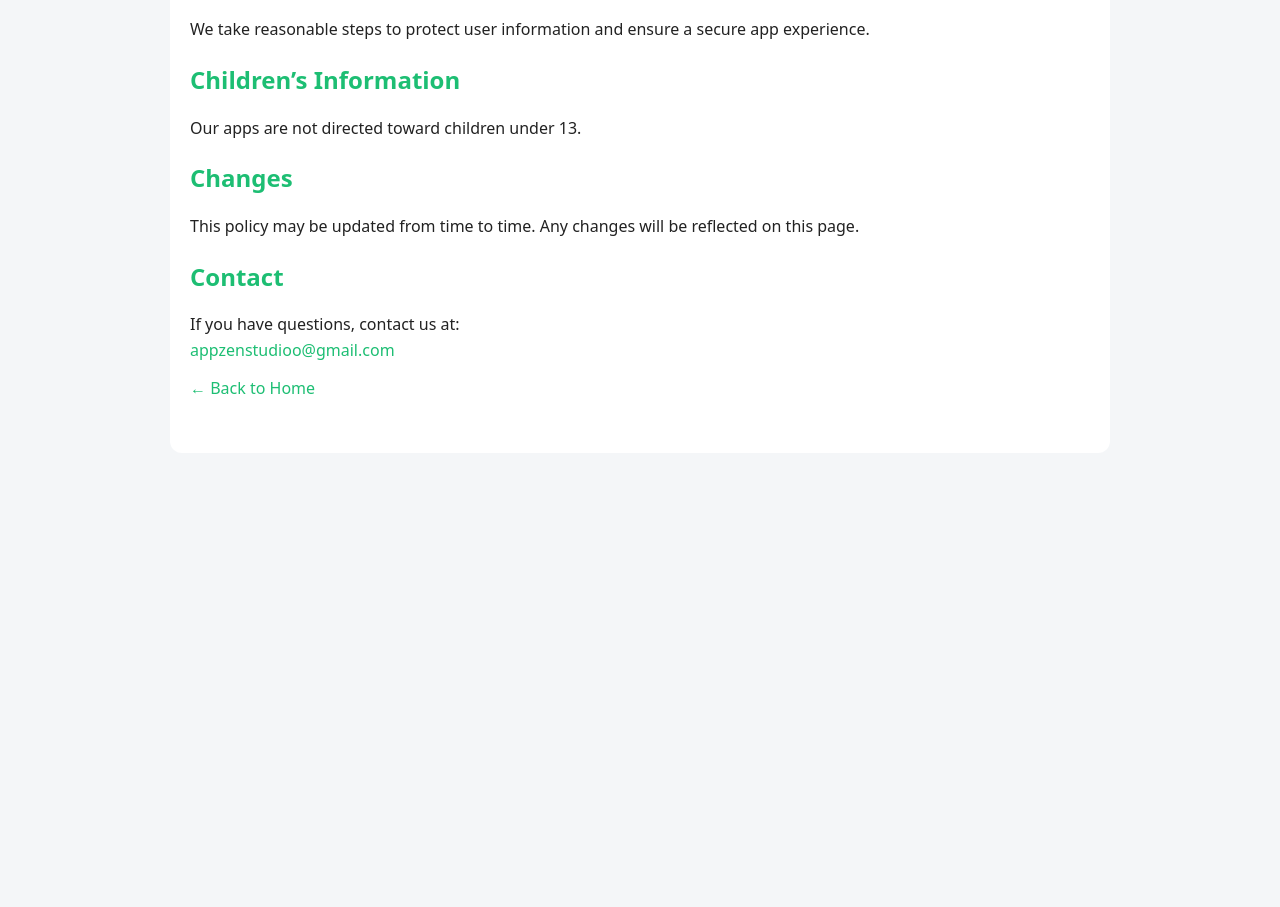
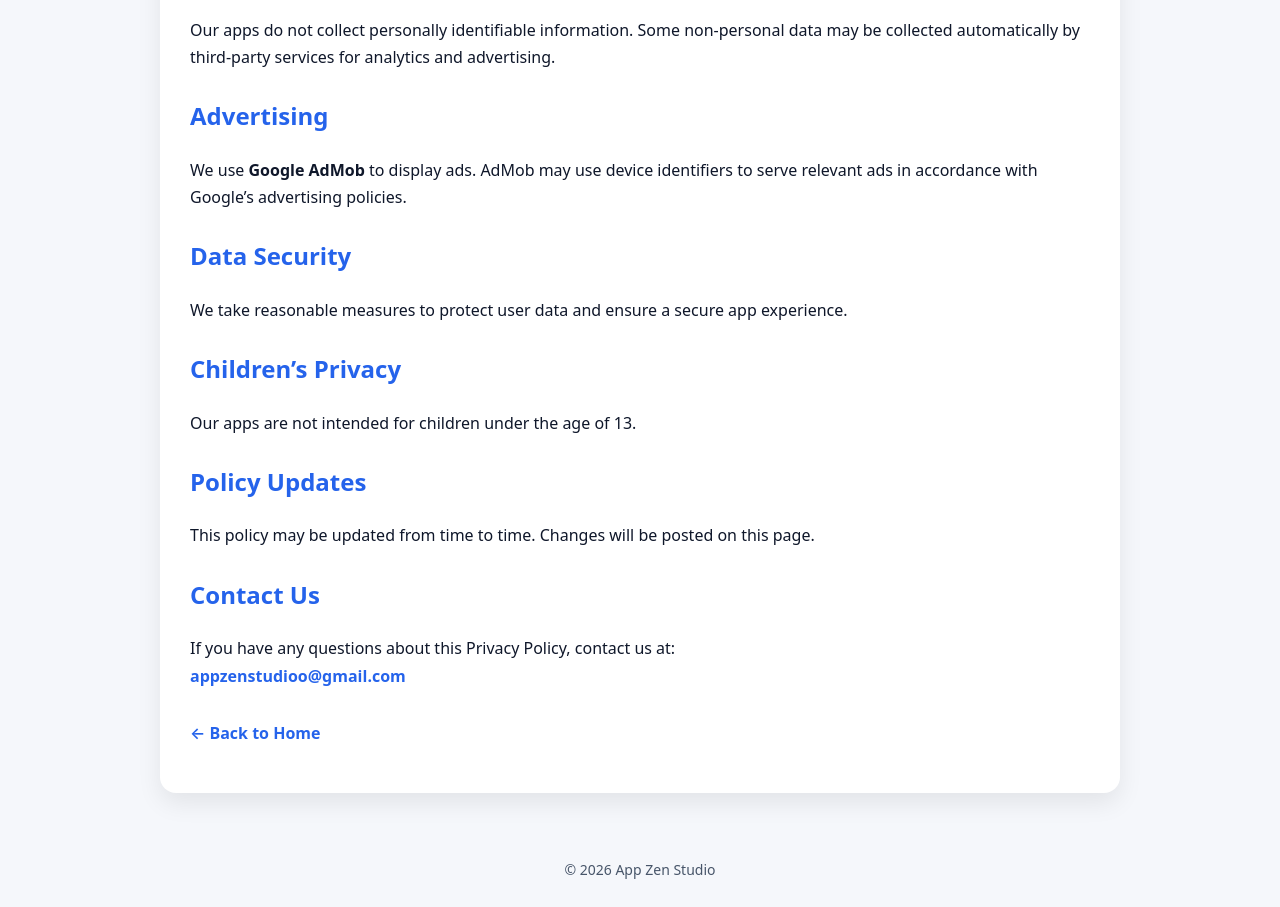
Before and after one commit to appzenstudioo/appzenstudioo.github.io, a plain HTML site: page privacy.html in a window 1280 px wide. Shown: the part 450-1357 px from the top of the page. Before the commit the page ends 911 px from the top, so only its background shows below. Drawn offline with Linux system fonts and the light colour scheme.

Commit message:
Update privacy.html

```diff
--- a/privacy.html
+++ b/privacy.html
@@ -2,60 +2,119 @@
 <html lang="en">
 <head>
   <meta charset="UTF-8">
-  <title>Privacy Policy - App Zen Studio</title>
+  <title>Privacy Policy | App Zen Studio</title>
   <meta name="viewport" content="width=device-width, initial-scale=1.0">
+
   <style>
-    body { font-family:system-ui,Arial; background:#f4f6f8; color:#222; }
-    section { max-width:900px; margin:auto; padding:40px 20px; background:#fff; border-radius:12px; }
-    h1, h2 { color:#1dbe73; }
-    p { margin:12px 0; line-height:1.6; }
-    a { color:#1dbe73; text-decoration:none; }
+    :root {
+      --primary:#2563EB;
+      --bg:#f5f7fb;
+      --card:#ffffff;
+      --text:#0f172a;
+    }
+
+    body {
+      margin:0;
+      font-family:system-ui,-apple-system,"Segoe UI",Roboto,Arial;
+      background:var(--bg);
+      color:var(--text);
+      line-height:1.7;
+    }
+
+    header {
+      background:linear-gradient(135deg,#2563EB,#1E40AF);
+      color:white;
+      padding:50px 20px;
+      text-align:center;
+    }
+
+    section {
+      max-width:900px;
+      margin:40px auto;
+      background:var(--card);
+      padding:30px;
+      border-radius:16px;
+      box-shadow:0 10px 25px rgba(0,0,0,.08);
+    }
+
+    h2 {
+      color:var(--primary);
+      margin-top:25px;
+    }
+
+    a {
+      color:var(--primary);
+      text-decoration:none;
+      font-weight:600;
+    }
+
+    footer {
+      text-align:center;
+      padding:25px;
+      font-size:14px;
+      color:#475569;
+    }
   </style>
 </head>
 <body>
 
+<header>
+  <h1>Privacy Policy</h1>
+  <p>App Zen Studio</p>
+</header>
+
 <section>
-  <h1>Privacy Policy</h1>
-  <p><b>App Zen Studio</b> respects user privacy and is committed to protecting it.</p>
+  <p>
+    App Zen Studio values your privacy and is committed to protecting it.
+    This Privacy Policy explains how our applications handle user data.
+  </p>
 
   <h2>Information Collection</h2>
   <p>
     Our apps do not collect personally identifiable information.
-    Anonymous data may be collected by third-party servicesźć
-    services such as Google AdMob for advertising and analytics.
+    Some non-personal data may be collected automatically by third-party
+    services for analytics and advertising.
   </p>
 
-  <h2>Ads</h2>
+  <h2>Advertising</h2>
   <p>
-    We use Google AdMob to display ads. AdMob may use device identifiers
-    to serve relevant ads in accordance with Google’s policies.
+    We use <b>Google AdMob</b> to display ads.
+    AdMob may use device identifiers to serve relevant ads
+    in accordance with Google’s advertising policies.
   </p>
 
   <h2>Data Security</h2>
   <p>
-    We take reasonable steps to protect user information
+    We take reasonable measures to protect user data
     and ensure a secure app experience.
   </p>
 
-  <h2>Children’s Information</h2>
+  <h2>Children’s Privacy</h2>
   <p>
-    Our apps are not directed toward children under 13.
+    Our apps are not intended for children under the age of 13.
   </p>
 
-  <h2>Changes</h2>
+  <h2>Policy Updates</h2>
   <p>
     This policy may be updated from time to time.
-    Any changes will be reflected on this page.
+    Changes will be posted on this page.
   </p>
 
-  <h2>Contact</h2>
+  <h2>Contact Us</h2>
   <p>
-    If you have questions, contact us at:<br>
+    If you have any questions about this Privacy Policy, contact us at:
+    <br>
     <a href="mailto:appzenstudioo@gmail.com">appzenstudioo@gmail.com</a>
   </p>
 
-  <p><a href="index.html">← Back to Home</a></p>
+  <p style="margin-top:30px;">
+    <a href="index.html">← Back to Home</a>
+  </p>
 </section>
+
+<footer>
+  © 2026 App Zen Studio
+</footer>
 
 </body>
 </html>
```
